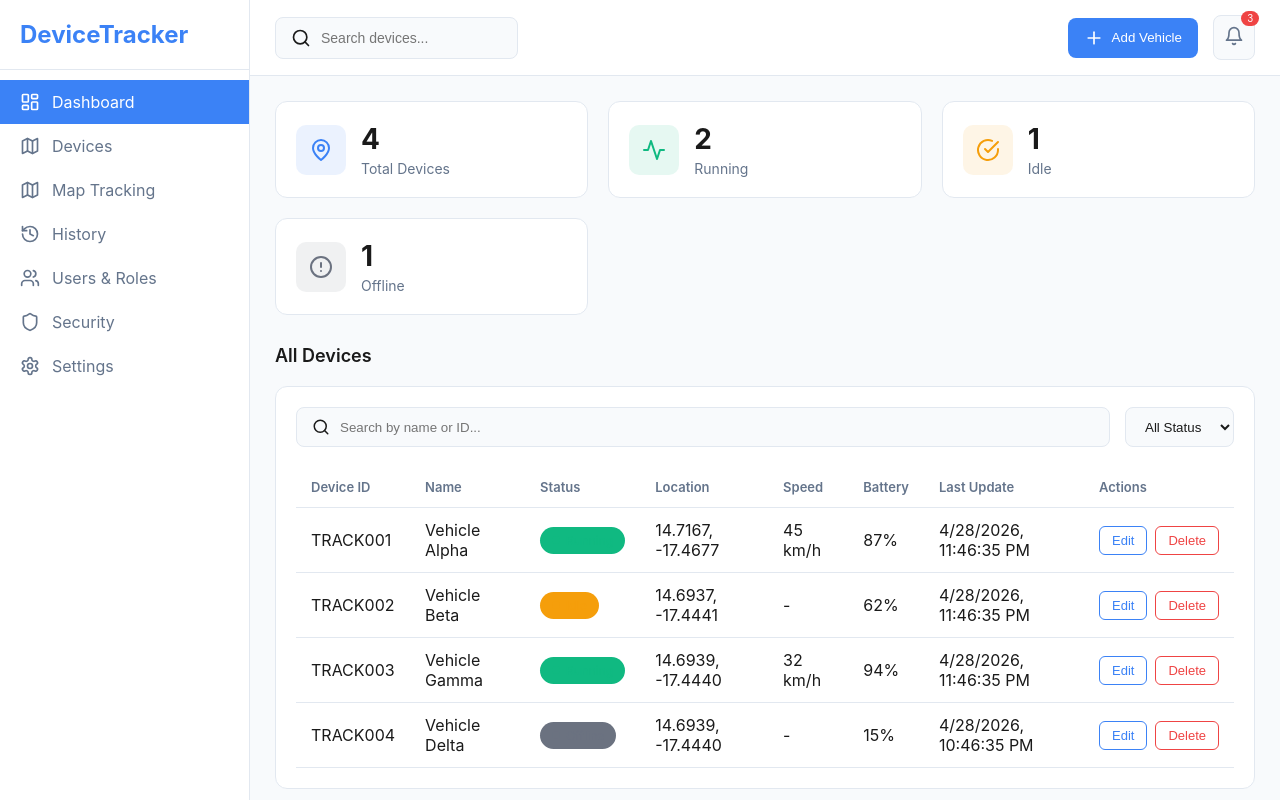
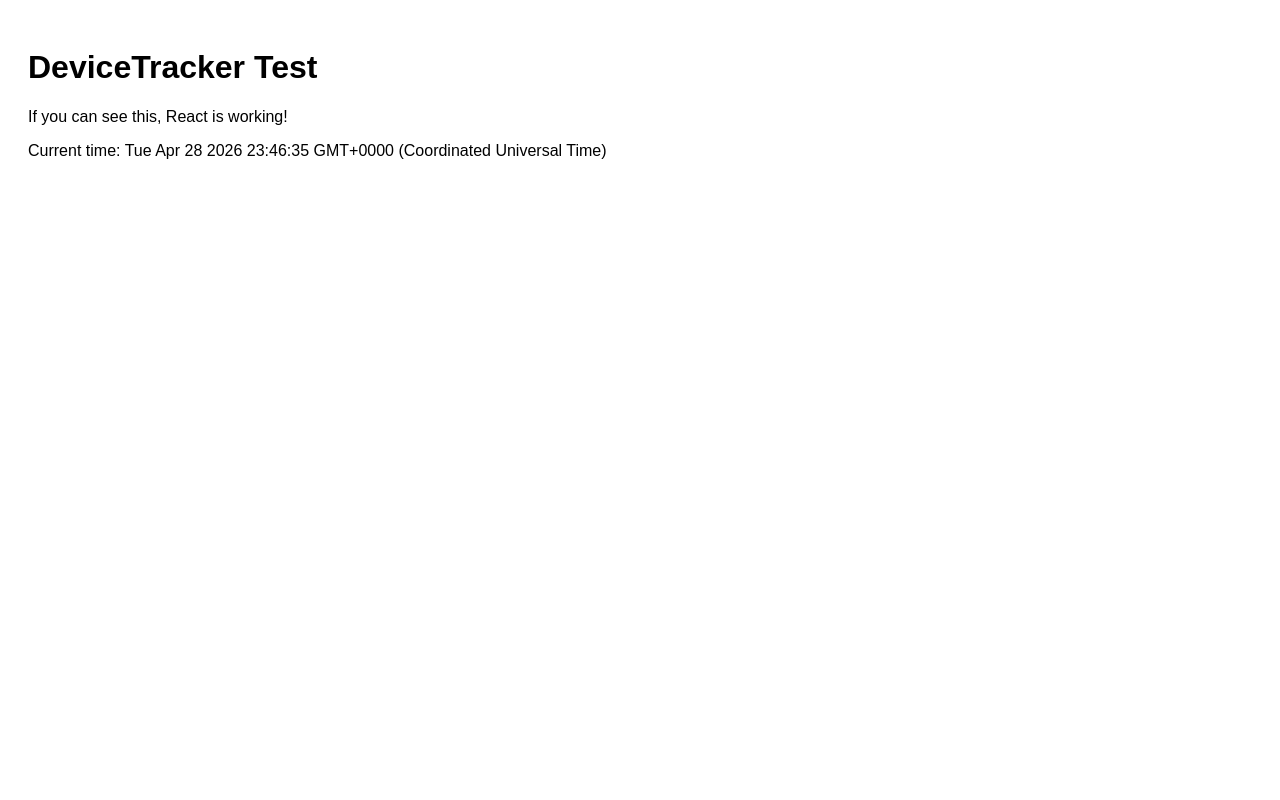
Before and after one commit to Mtg221/device-tracker, a React (Vite) app in the folder devicetracker/: page / in a window 1280 px wide. Built offline with nearby package versions, Linux system fonts and the light colour scheme; no server answers.

Commit message:
Add minimal test app to troubleshoot blank page

```diff
--- a/devicetracker/index.html
+++ b/devicetracker/index.html
@@ -8,7 +8,6 @@
   </head>
   <body>
     <div id="root"></div>
-    <script type="module" src="/src/debug.js"></script>
-    <script type="module" src="/src/main.jsx"></script>
+    <script type="module" src="/src/test-app.jsx"></script>
   </body>
 </html>
--- /dev/null
+++ b/devicetracker/src/test-app.jsx
@@ -0,0 +1,18 @@
+import React from 'react';
+import ReactDOM from 'react-dom/client';
+
+function TestApp() {
+  return (
+    <div style={{ padding: '20px', fontFamily: 'sans-serif' }}>
+      <h1>DeviceTracker Test</h1>
+      <p>If you can see this, React is working!</p>
+      <p>Current time: {new Date().toString()}</p>
+    </div>
+  );
+}
+
+const root = ReactDOM.createRoot(document.getElementById('root'));
+root.render(<TestApp />);
+
+// Log to console to verify execution
+console.log("Test app loaded at:", new Date().toString());
```
Also changed, not shown: 4 other files (tests, documents, lock files or other folders).
